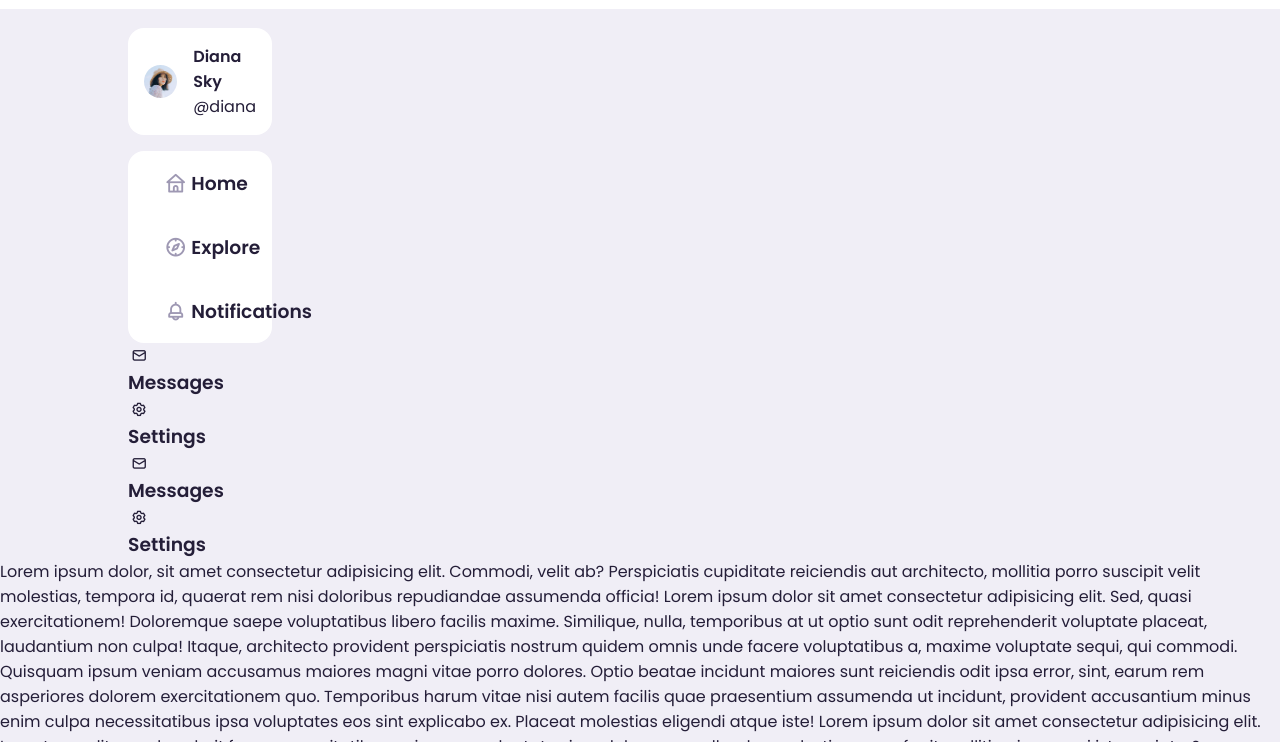
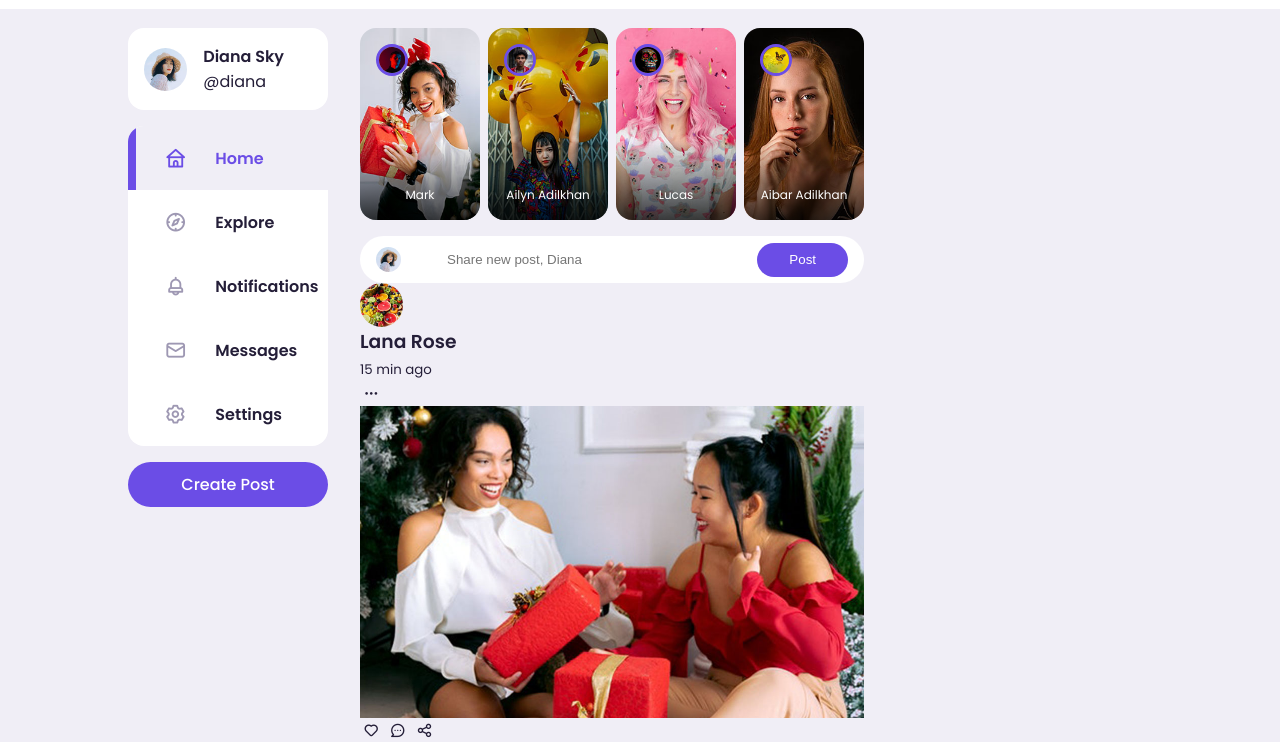
Before and after one commit to MoldirShabikova/capstone-media-app, a website: page client/index.html in a window 1280 px wide. Shown: the part 58-800 px from the top of the page. Drawn offline with nearby package versions, Linux system fonts and the light colour scheme.

Commit message:
added posts culumn

```diff
--- a/client/index.html
+++ b/client/index.html
@@ -67,7 +67,7 @@
                         <b>Adam Barold</b>
                     </div>
                 </div> -->
-              </div>
+
             </a>
             <a class="menu-item">
               <span><i class="uil uil-envelope-alt"></i></span>
@@ -77,24 +77,98 @@
               <span><i class="uil uil-setting"></i></span>
               <h3>Settings</h3>
             </a>
-            <a class="menu-item">
-              <span><i class="uil uil-envelope-alt"></i></span>
-              <h3>Messages</h3>
-            </a>
-            <a class="menu-item">
-              <span><i class="uil uil-setting"></i></span>
-              <h3>Settings</h3>
-            </a>
+        </div>
+        <label for="create-post" class="btn btn-primary">Create Post</label>
           </div>
-          <!-- <label for="create-post" class="btn btn-primary">Create Post</label> -->
+
+
+        <div class="middle">
+   <div class="stories">
+    <div class="story">
+        <div class="profile-photo">
+            <img src="./assests/images/profile-8.jpg" alt="image">
         </div>
-        <div class="middle">
-            Lorem ipsum dolor, sit amet consectetur adipisicing elit. Commodi, velit ab? Perspiciatis cupiditate reiciendis aut architecto, mollitia porro suscipit velit molestias, tempora id, quaerat rem nisi doloribus repudiandae assumenda officia! Lorem ipsum dolor sit amet consectetur adipisicing elit. Sed, quasi exercitationem! Doloremque saepe voluptatibus libero facilis maxime. Similique, nulla, temporibus at ut optio sunt odit reprehenderit voluptate placeat, laudantium non culpa! Itaque, architecto provident perspiciatis nostrum quidem omnis unde facere voluptatibus a, maxime voluptate sequi, qui commodi. Quisquam ipsum veniam accusamus maiores magni vitae porro dolores. Optio beatae incidunt maiores sunt reiciendis odit ipsa error, sint, earum rem asperiores dolorem exercitationem quo. Temporibus harum vitae nisi autem facilis quae praesentium assumenda ut incidunt, provident accusantium minus enim culpa necessitatibus ipsa voluptates eos sint explicabo ex. Placeat molestias eligendi atque iste!
-            Lorem ipsum dolor sit amet consectetur adipisicing elit. Inventore odit reprehenderit fuga, necessitatibus quisquam voluptates iure dolorum repellendus molestias porro fugit mollitia eius, quasi iste pariatur? Laudantium neque autem vitae dolores cupiditate quod cum alias aspernatur assumenda reprehenderit corporis a magni non quisquam repellendus quaerat tenetur, blanditiis esse necessitatibus animi!
+        <p class="name">Mark</p>
+    </div>
+    <div class="story">
+        <div class="profile-photo">
+            <img src="./assests/images/profile-11.jpg" alt="image">
         </div>
+        <p class="name">Ailyn Adilkhan</p>
+    </div>
+    <div class="story">
+        <div class="profile-photo">
+            <img src="./assests/images/profile-9.jpg" alt="image">
+        </div>
+        <p class="name">Lucas</p>
+    </div>
+    <div class="story">
+        <div class="profile-photo">
+            <img src="./assests/images/profile-14.jpg" alt="image">
+        </div>
+        <p class="name">Aibar Adilkhan</p>
+    </div>
+   </div>
+
+
+   <form class="create-post">
+    <div class="profile-photo">
+        <img src="./assests/images/profile-1.jpg" alt="">
+    </div>
+    <input type="text" placeholder="Share new post, Diana" id="create-post">
+    <input type="submit" value="Post" class="btn btn-primary">
+   </form>
+
+   <div class="feeds">
+        <div class="feed">
+            <div class="head">
+                <div class="user">
+                    <div class="profile-photo">
+                        <img src="./assests/images/profile-13.jpg" alt="">
+                    </div>
+                    <div class="ingo">
+                        <h3>Lana Rose</h3>
+                        <small>15 min ago</small>
+                    </div>
+                    <span class="edit">
+                        <i class="uil uil-ellipsis-h"> </i>
+                    </span>
+                </div>
+            </div>
+            <div class="photo">
+                <img src="./assests/images/feed-1.jpg" alt="">
+            </div>
+            <div class="action-button">
+                <div class="interaction-buttons">
+                    <span><i class="uil uil-heart"></i></span>
+                    <span><i class="uil uil-comment-dots"></i></span>
+                    <span><i class="uil uil-share-alt"></i></span>
+
+                </div>
+                <div class="bookmark">
+                    <span><i class="uil uil-bookmark-full"></i></span>
+                </div>
+            </div>
+            <div class="liked-by">
+                <span><img src="./assests/images/profile-10.jpg" alt=""></span>
+                <span><img src="./assests/images/profile-4.jpg" alt=""></span>
+                <span><img src="./assests/images/profile-15.jpg" alt=""></span>
+                <p>Liked by <b>Ernest Achiever</b> and <b>2,300 others</b></p>
+             </div>
+             <div class="caption">
+                <p><b>Lana Rose</b>Lorem ipsom dolor sit quisquam eius</p>
+             </div>
+             <div class="comments text-muted">View all 278 comments</div>
+        </div>
+   </div>
+        </div>
+
+
+        <!-- right -->
         <div class="right">
-            Lorem ipsum dolor sit amet, consectetur adipisicing elit. Iusto iure repellendus tempora. Asperiores qui expedita cumque nostrum aliquam beatae rem, nisi, doloribus explicabo nobis quo error? Voluptatum totam, consequuntur voluptate quos dolores quam laudantium quo labore culpa quas natus veniam doloremque, dolore quibusdam, repellendus maxime alias asperiores commodi a ducimus numquam! Fugit tenetur recusandae architecto error sit sequi. Unde.
+
         </div>
+      </div>
       </div>
     </main>
 
--- a/client/styles.css
+++ b/client/styles.css
@@ -1,6 +1,6 @@
 @import url('https://fonts.googleapis.com/css2?family=Lora:ital,wght@0,400;0,500;1,400;1,600&family=Open+Sans:ital,wght@1,300&family=Oxygen:wght@300;400;700&family=Poppins:wght@300;400;500;600&family=Roboto:ital,wght@0,100;0,300;0,400;0,500;0,700;0,900;1,100;1,300;1,400;1,500&family=Satisfy&display=swap');
 
-:root{
+:root {
   --color-dark: hsl(252, 30%, 17%);
   --color-light: hsl(252, 30%, 95%);
   --color-white: hsl(252, 30%, 100%);
@@ -8,8 +8,8 @@
   --color-primary: hsl(252, 75%, 60%);
   --color-secondary: hsl(252, 100%, 90%);
   --color-success: hsl(0, 95%, 65%);
-    --color-danger:hsl(0, 95%, 65%);
-    --color-dark:hsl(252, 30%, 17%);
+  --color-danger: hsl(0, 95%, 65%);
+  --color-dark: hsl(252, 30%, 17%);
   --color-black: hsl(252, 30%, 10%);
 
   --border-radius: 2rem;
@@ -17,83 +17,82 @@
   --btn-padding: 0.6rem 2rem;
   --search-padding: 0.6rem 1rem;
   --card-padding: 1rem;
-
 }
 
-*, *::before, ::after{
+*,
+*::before,
+*::after {
   margin: 0;
   padding: 0;
-    box-sizing:border-box;
+  outline: 0;
+  box-sizing: border-box;
   text-decoration: none;
   list-style: none;
   border: none;
 }
-body{
-    font-family: "Poppins", sans-serif;
+body {
+  font-family: 'Poppins', sans-serif;
   color: var(--color-dark);
   background: var(--color-light);
   overflow-x: hidden;
 }
 
 /* general styles */
-.container{
+.container {
   width: 80%;
   margin: 0 auto;
 }
-.profile-photo{
+.profile-photo {
   width: 2.7rem;
   aspect-ratio: 1/1;
   border-radius: 50%;
   overflow: hidden;
 }
-img{
+img {
   display: block;
   width: 100%;
-
 }
-.btn{
+.btn {
   display: inline-block;
   padding: var(--btn-padding);
   font-weight: 500;
   border-radius: var(--border-radius);
   cursor: pointer;
   transition: all 300ms ease;
-
 }
-.btn:hover{
+.btn:hover {
   opacity: 0.8;
 }
-.btn-primary{
+.btn-primary {
   background: var(--color-primary);
   color: white;
 }
-.text-bold{
+.text-bold {
   font-weight: 500;
 }
-.text-muted{
+.text-muted {
   color: var(--color-gray);
-
 }
-nav{
+nav {
   width: 100%;
   background-color: var(--color-white);
   padding: 0.7rem 0;
   position: fixed;
-    top:0;
+  top: 0;
   z-index: 10;
 }
 
-nav .container{
+nav .container {
   display: flex;
   align-items: center;
   justify-content: space-between;
 }
-nav .search-bar{
+nav .search-bar {
   background: var(--color-light);
   border-radius: var(--border-radius);
   padding: var(--search-padding);
 }
-nav .search-bar input[type="search"]{
+nav .search-bar input[type='search'] {
   background: transparent;
   width: 30vw;
   margin-left: 1rem;
@@ -101,25 +100,201 @@ nav .search-bar input[type="search"]{
   color: var(--color-dark);
 }
 
-nav .search-bar input[type="search"]::placeholder{
+nav .search-bar input[type='search']::placeholder {
   color: var(--color-gray);
 }
 
-nav .create{
+nav .create {
   display: flex;
   align-items: center;
   gap: 2rem;
 }
 
-.login{
+main {
+  position: relative;
+  top: 5.4rem;
+}
 
+main .container {
+  display: grid;
+  grid-template-columns: 25vh auto 20vw;
+  column-gap: 2rem;
+  position: relative;
+}
+
+main .container .left {
+  height: max-content;
+  position: sticky;
+  top: 5.4rem;
+}
+main .container .left .profile {
+  padding: var(--card-padding);
+  background: var(--color-white);
+  border-radius: var(--card-border-radius);
+  display: flex;
+  align-items: center;
+  column-gap: 1rem;
+  width: 100%;
+}
+
+.left .sidebar {
+  margin-top: 1rem;
+  background: var(--color-white);
+  border-radius: var(--card-border-radius);
+}
+.left .sidebar .menu-item {
+  display: flex;
+  align-items: center;
+  height: 4rem;
+  cursor: pointer;
+  height: 4rem;
+  cursor: pointer;
+  transition: all 300ms ease;
+  position: relative;
+}
+.left .sidebar .menu-item:hover {
+  background: var(--color-light);
+}
+
+.left .sidebar i {
+  font-size: 1.4rem;
+  color: var(--color-gray);
+  margin-left: 2rem;
+  position: relative;
+}
+.left .sidebar h3 {
+  margin-left: 1.5rem;
+  font-size: 1rem;
+}
+
+.left .sidebar .active {
+  background: var(--color-light);
+}
+.left .sidebar .active i,
+.left .sidebar .active h3 {
+  color: var(--color-primary);
+}
+
+.left .sidebar .active::before {
+  content: '';
+  display: block;
+  width: 0.5rem;
+  height: 100%;
+  position: absolute;
+  background: var(--color-primary);
+}
+
+.left .sidebar .menu-item:first-child.active {
+  border-top-left-radius: var(--card-border-radius);
+  overflow: hidden;
+}
+.left .sidebar .menu-item:last-child.active {
+  border-top-left-radius: var(--card-border-radius);
+  overflow: hidden;
+}
+.left .btn {
+  margin-top: 1rem;
+  width: 100%;
+  text-align: center;
+  padding: 1rem auto;
+}
+
+/* Middle */
+
+.middle .stories {
+  display: flex;
+  justify-content: space-between;
+  height: 12rem;
+  gap: 0.5rem;
+  background: var();
+}
+.middle .stories .story {
+  padding: var(--card-padding);
+  border-radius: var(--card-border-radius);
+  display: flex;
+  flex-direction: column;
+  justify-content: space-between;
+  align-items: center;
+  color: var(--color-white);
+  font-size: 0.75rem;
+  width: 100%;
+  background-color: #938eef;
+  position: relative;
+  overflow: hidden;
+}
+.middle .stories .story::before {
+  content: '';
+  display: block;
+  width: 100%;
+  height: 5rem;
+  background: linear-gradient(transparent, rgba(0, 0, 0, 0.75));
+  position: absolute;
+  bottom: 0;
+}
+.middle .stories .story .name {
+  z-index: 2;
+}
+
+.middle .stories .story:nth-child(1) {
+  background: url('./assests/images/story-1.jpg') no-repeat center center/cover;
+}
+
+.middle .stories .story:nth-child(2) {
+  background: url('./assests/images/story-2.jpg') no-repeat center center/cover;
+}
+
+.middle .stories .story:nth-child(3) {
+  background: url('./assests/images/story-3.jpg') no-repeat center center/cover;
+}
+
+.middle .stories .story:nth-child(4) {
+  background: url('./assests/images/story-4.jpg') no-repeat center center/cover;
+}
+
+
+.middle .story .profile-photo {
+  width: 2rem;
+  height: 2rem;
+  align-self: start;
+  border: 3px solid var(--color-primary);
+}
+
+/* post-create */
+
+
+
+.middle .create-post {
+  width: 100%;
+ display: flex;
+ flex-direction: row;
+  align-items: center;
+  justify-content: space-between;
+  margin-top: 1rem;
+  background: var(--color-white);
+  padding: 0.4rem var(--card-padding);
+  border-radius: var(--border-radius);
+}
+
+
+.middle .create-post input[type="text"]{
+justify-self: start;
+width: 100%;
+padding-left: 1rem;
+background: transparent;
+color: var(--color-dark);
+margin-right: 1rem;
+
+
+}
+
+.login {
   height: 100vh;
   background-color: var(gray);
   display: flex;
   align-items: center;
   justify-content: center;
 }
-.login-card{
+.login-card {
   width: 50%;
   border-radius: var(--border-radius);
   display: flex;
@@ -127,10 +302,10 @@ nav .create{
   min-height: 600px;
   overflow: hidden;
 }
-.login-left{
+.login-left {
   flex: 1;
   background: linear-gradient(rgba(39, 11, 96, 0.5), rgba(39, 11, 96, 0.5)),
-      url("https://images.pexels.com/photos/3228727/pexels-photo-3228727.jpeg?auto=compress&cs=tinysrgb&w=1600")
+    url('https://images.pexels.com/photos/3228727/pexels-photo-3228727.jpeg?auto=compress&cs=tinysrgb&w=1600')
       center;
   background-size: cover;
   padding: 50px;
@@ -138,13 +313,12 @@ nav .create{
   flex-direction: column;
   gap: 30px;
   color: white;
-
 }
-.login-left h1{
+.login-left h1 {
   font-size: 100px;
   line-height: 100px;
 }
-.login-left button{
+.login-left button {
   width: 50%;
   padding: 10px;
   border: none;
@@ -152,31 +326,29 @@ nav .create{
   color: rebeccapurple;
   font-weight: bold;
   cursor: pointer;
-
 }
-.login-right{
+.login-right {
   flex: 1;
   padding: 50px;
   display: flex;
   flex-direction: column;
   gap: 50px;
   justify-content: center;
-
 }
-.login-right h1{
+.login-right h1 {
   color: #555;
 }
-form{
+form {
   display: flex;
   flex-direction: column;
   gap: 30px;
 }
-.login-right input{
+.login-right input {
   border: none;
   border-bottom: 1px solid lightgray;
   padding: 20px 30px;
 }
-.login-right button{
+.login-right button {
   width: 50%;
   padding: 10px;
   border: none;
@@ -186,7 +358,7 @@ form{
   cursor: pointer;
 }
 
-.register{
+.register {
   display: none;
   height: 100vh;
   background-color: var(gray);
@@ -194,7 +366,7 @@ form{
   align-items: center;
   justify-content: center;
 }
-    .register-card{
+.register-card {
   width: 50%;
   border-radius: var(--border-radius);
   display: flex;
@@ -203,10 +375,10 @@ form{
   min-height: 600px;
   overflow: hidden;
 }
-    .register-left{
+.register-left {
   flex: 1;
   background: linear-gradient(rgba(39, 11, 96, 0.5), rgba(39, 11, 96, 0.5)),
-          url("https://static.vecteezy.com/system/resources/thumbnails/001/384/426/small/close-up-of-smartphone-with-technology-icons-free-photo.jpg")
+    url('https://static.vecteezy.com/system/resources/thumbnails/001/384/426/small/close-up-of-smartphone-with-technology-icons-free-photo.jpg')
       center;
   background-size: cover;
   padding: 50px;
@@ -214,13 +386,12 @@ form{
   flex-direction: column;
   gap: 30px;
   color: white;
-
 }
-    .register-left h1{
+.register-left h1 {
   font-size: 100px;
   line-height: 100px;
 }
-    .register-left button{
+.register-left button {
   width: 50%;
   padding: 10px;
   border: none;
@@ -228,31 +399,29 @@ form{
   color: rebeccapurple;
   font-weight: bold;
   cursor: pointer;
-
 }
-    .register-right{
+.register-right {
   flex: 1;
   padding: 50px;
   display: flex;
   flex-direction: column;
   gap: 50px;
   justify-content: center;
-
 }
-    .register-right h1{
+.register-right h1 {
   color: #555;
 }
-    form{
+form {
   display: flex;
   flex-direction: column;
   gap: 30px;
 }
-    .register-right input{
+.register-right input {
   border: none;
   border-bottom: 1px solid lightgray;
   padding: 20px 30px;
 }
-    .register-right button{
+.register-right button {
   width: 50%;
   padding: 10px;
   border: none;
@@ -261,58 +430,3 @@ form{
   font-weight: bold;
   cursor: pointer;
 }
-
-    main{
-        position: relative;
-        top: 5.4rem;
-    }
-
-    main .container {
-        display: grid;
-        grid-template-columns: 18vh auto 20vw;
-        column-gap: 2rem;
-        position: relative;
-    }
-
-    main .container .left{
-        height: max-content;
-        position: sticky;
-        top: 5.4rem;
-    }
-    main .container .left .profile{
-        padding: var(--card-padding);
-        background: var(--color-white);
-        border-radius: var(--card-border-radius);
-        display: flex;
-        align-items: center;
-        column-gap: 1rem;
-        width: 100%;
-    }
-
-    .left .sidebar{
-        margin-top: 1rem;
-        background: var(--color-white);
-        border-radius: var(--card-border-radius);
-    }
-    .left .sidebar .menu-item{
-        display: flex;
-        align-items: center;
-        height: 4rem;
-        cursor: pointer;
-        height: 4rem;
-        cursor: pointer;
-        transition: all 300ms ease;
-        position: relative;
-    }
-    .left .sidebar .menu-item:hover{
-        background: var(--color-light);
-
-
-    }
-
-    .left .sidebar i{
-        font-size: 1.4rem;
-        color: var(--color-gray);
-        margin-left: 2rem;
-        position: relative;
-    }
```
Lines whose indentation alone changed are shown as unchanged.
